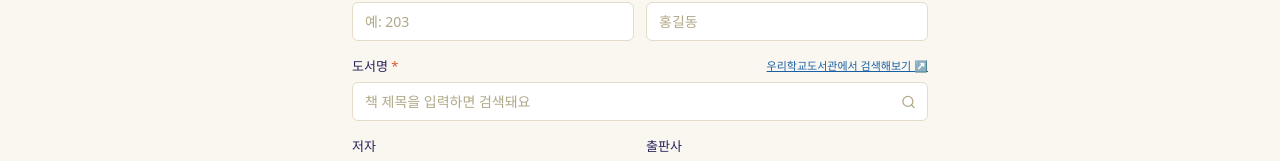
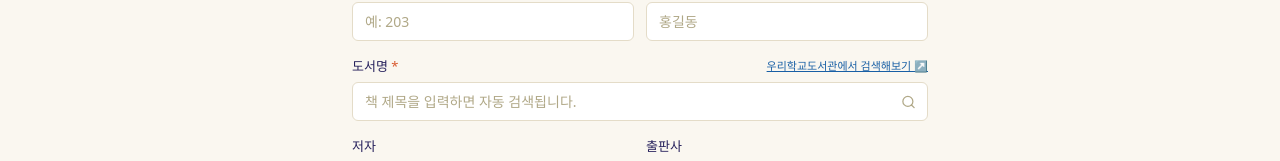
Before and after one commit to steal1224-sys/library-book-request, a Next.js app: page / in a window 1280 px wide. Shown: the part 313-474 px from the top of the page. Built offline with nearby package versions, Linux system fonts and the light colour scheme.

Commit message:
Update index.js

```diff
--- a/pages/index.js
+++ b/pages/index.js
@@ -373,7 +373,7 @@ export default function Home() {
                     value={form.title}
                     onChange={(e) => handleTitleChange(e.target.value)}
                     onFocus={() => searchResults.length > 0 && setShowResults(true)}
-                    placeholder="책 제목을 입력하면 검색돼요"
+                    placeholder="책 제목을 입력하면 자동 검색됩니다."
                     autoComplete="off"
                     className="w-full rounded-md border border-[#E4DCC8] bg-white px-3 py-2 pr-9 text-[14px] text-[#26215C] placeholder:text-[#B0A887] focus:outline-none focus:ring-2 focus:ring-[#AFA9EC] focus:border-[#534AB7]"
                   />
```
